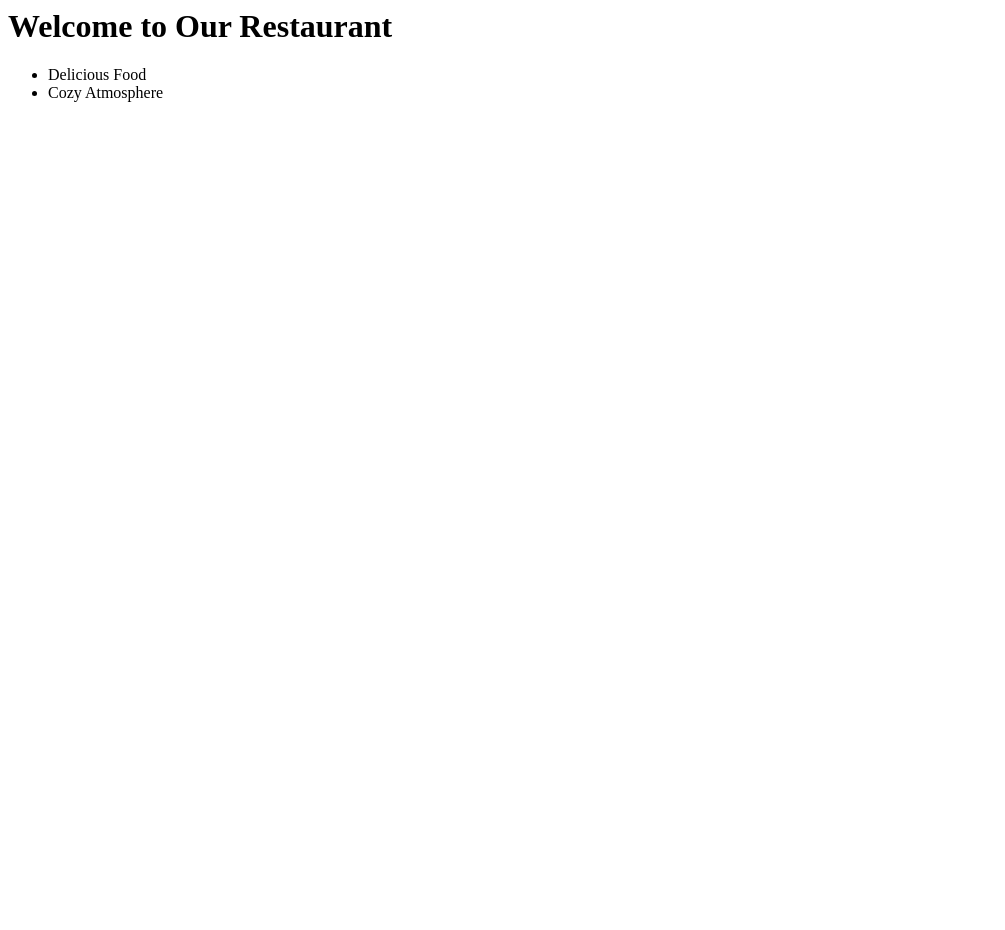
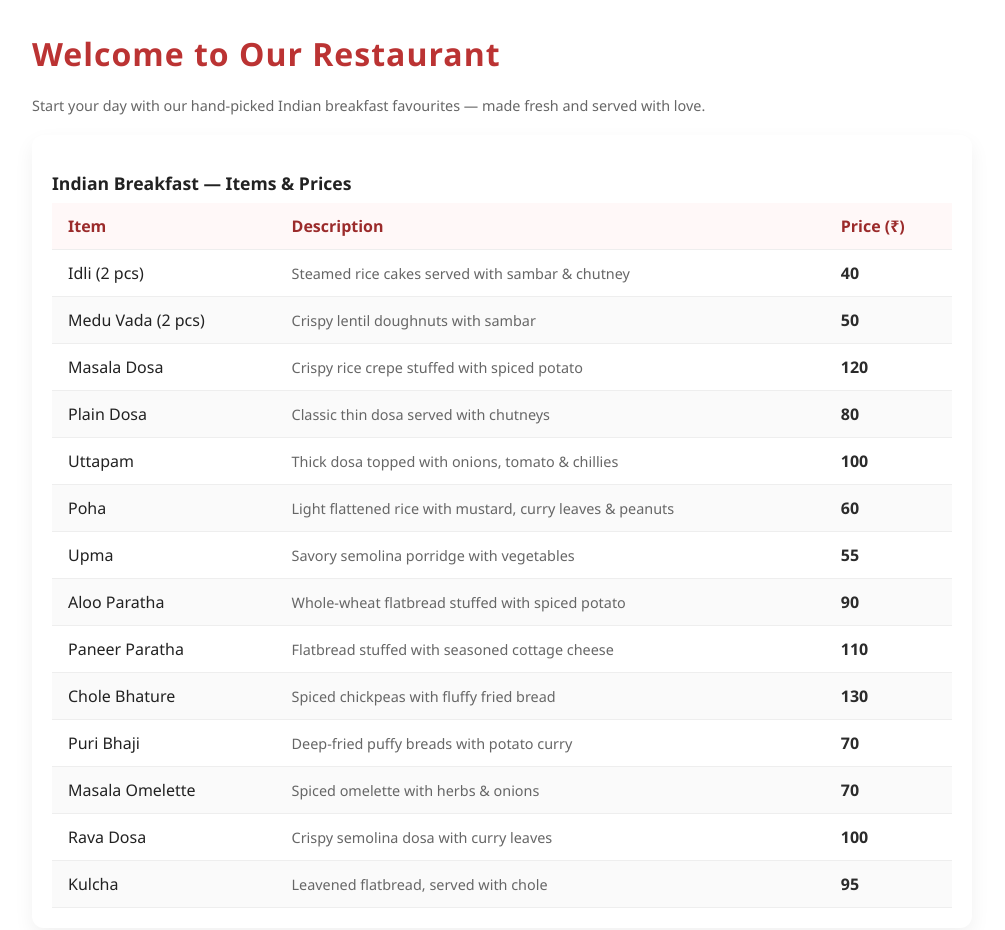
Before and after one commit to Bhargav983/restaurantmenu, a plain HTML site: page index.html in a window 1280 px wide. Shown: the whole page, without its empty margins (0-1005 px from the left). Before the commit the page ends 800 px from the top, so only its background shows below. Drawn offline with Linux system fonts and the light colour scheme.

Commit message:
added breakfast menu

```diff
--- a/index.html
+++ b/index.html
@@ -1,6 +1,116 @@
-<h1> Welcome to Our Restaurant </h1>
+<!DOCTYPE html>
+<html lang="en">
+<head>
+    <meta charset="utf-8">
+    <meta name="viewport" content="width=device-width, initial-scale=1">
+    <title>Restaurant Menu</title>
+    <style>
+        body{font-family: 'Segoe UI', Tahoma, Geneva, Verdana, sans-serif; margin:32px; color:#222}
+        h1{color:#b33; letter-spacing:1px}
+        .intro{max-width:800px;margin-bottom:20px}
+        .menu-card{background:linear-gradient(180deg,#fff 0,#fff 60%,#fff0 100%);padding:20px;border-radius:12px;box-shadow:0 8px 20px rgba(0,0,0,0.06);max-width:900px}
+        table.breakfast{width:100%;border-collapse:collapse;margin-top:16px}
+        table.breakfast caption{caption-side:top;text-align:left;font-size:1.1rem;font-weight:600;margin-bottom:8px}
+        table.breakfast th, table.breakfast td{padding:12px 16px;border-bottom:1px solid #eee;text-align:left}
+        table.breakfast th{background:#fff8f8;color:#9b2b2b;font-weight:700}
+        table.breakfast tr:nth-child(even){background:#fafafa}
+        table.breakfast tr:hover{background:linear-gradient(90deg,#fff6f6,#fff)}
+        .price{white-space:nowrap;font-weight:600;color:#2b2b2b}
+        .small{font-size:0.9rem;color:#666}
+        @media (max-width:600px){table.breakfast th,table.breakfast td{padding:10px 8px}}
+    </style>
+</head>
+<body>
 
-<ul>
-    <li> Delicious Food </li>
-    <li> Cozy Atmosphere </li>
-</ul>
+    <h1>Welcome to Our Restaurant</h1>
+    <div class="intro">
+        <p class="small">Start your day with our hand-picked Indian breakfast favourites — made fresh and served with love.</p>
+    </div>
+
+    <div class="menu-card">
+        <table class="breakfast" role="table">
+            <caption>Indian Breakfast — Items & Prices</caption>
+            <thead>
+                <tr>
+                    <th scope="col">Item</th>
+                    <th scope="col">Description</th>
+                    <th scope="col">Price (₹)</th>
+                </tr>
+            </thead>
+            <tbody>
+                <tr>
+                    <td>Idli (2 pcs)</td>
+                    <td class="small">Steamed rice cakes served with sambar & chutney</td>
+                    <td class="price">40</td>
+                </tr>
+                <tr>
+                    <td>Medu Vada (2 pcs)</td>
+                    <td class="small">Crispy lentil doughnuts with sambar</td>
+                    <td class="price">50</td>
+                </tr>
+                <tr>
+                    <td>Masala Dosa</td>
+                    <td class="small">Crispy rice crepe stuffed with spiced potato</td>
+                    <td class="price">120</td>
+                </tr>
+                <tr>
+                    <td>Plain Dosa</td>
+                    <td class="small">Classic thin dosa served with chutneys</td>
+                    <td class="price">80</td>
+                </tr>
+                <tr>
+                    <td>Uttapam</td>
+                    <td class="small">Thick dosa topped with onions, tomato & chillies</td>
+                    <td class="price">100</td>
+                </tr>
+                <tr>
+                    <td>Poha</td>
+                    <td class="small">Light flattened rice with mustard, curry leaves & peanuts</td>
+                    <td class="price">60</td>
+                </tr>
+                <tr>
+                    <td>Upma</td>
+                    <td class="small">Savory semolina porridge with vegetables</td>
+                    <td class="price">55</td>
+                </tr>
+                <tr>
+                    <td>Aloo Paratha</td>
+                    <td class="small">Whole-wheat flatbread stuffed with spiced potato</td>
+                    <td class="price">90</td>
+                </tr>
+                <tr>
+                    <td>Paneer Paratha</td>
+                    <td class="small">Flatbread stuffed with seasoned cottage cheese</td>
+                    <td class="price">110</td>
+                </tr>
+                <tr>
+                    <td>Chole Bhature</td>
+                    <td class="small">Spiced chickpeas with fluffy fried bread</td>
+                    <td class="price">130</td>
+                </tr>
+                <tr>
+                    <td>Puri Bhaji</td>
+                    <td class="small">Deep-fried puffy breads with potato curry</td>
+                    <td class="price">70</td>
+                </tr>
+                <tr>
+                    <td>Masala Omelette</td>
+                    <td class="small">Spiced omelette with herbs & onions</td>
+                    <td class="price">70</td>
+                </tr>
+                <tr>
+                    <td>Rava Dosa</td>
+                    <td class="small">Crispy semolina dosa with curry leaves</td>
+                    <td class="price">100</td>
+                </tr>
+                <tr>
+                    <td>Kulcha</td>
+                    <td class="small">Leavened flatbread, served with chole</td>
+                    <td class="price">95</td>
+                </tr>
+            </tbody>
+        </table>
+    </div>
+
+</body>
+</html>
```
